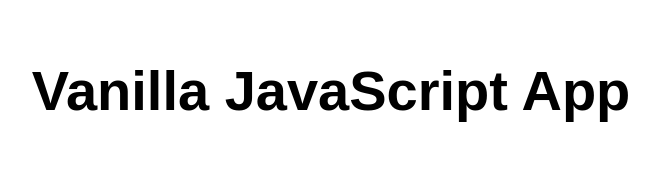
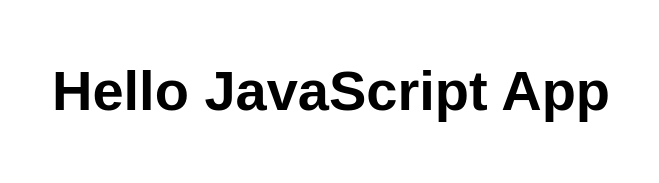
Before and after one commit to sivamohanbabu123/sampleapp, a website: page src/index.html in a window 1280 px wide. Shown: the whole page, without its empty margins (309-968 px from the left). Drawn offline with Linux system fonts and the light colour scheme.

Commit message:
index.html

```diff
--- a/src/index.html
+++ b/src/index.html
@@ -10,7 +10,7 @@
 
 <body>
   <main>
-    <h1>Vanilla JavaScript App</h1>
+    <h1>Hello JavaScript App</h1>
   </main>
 </body>
 
```
